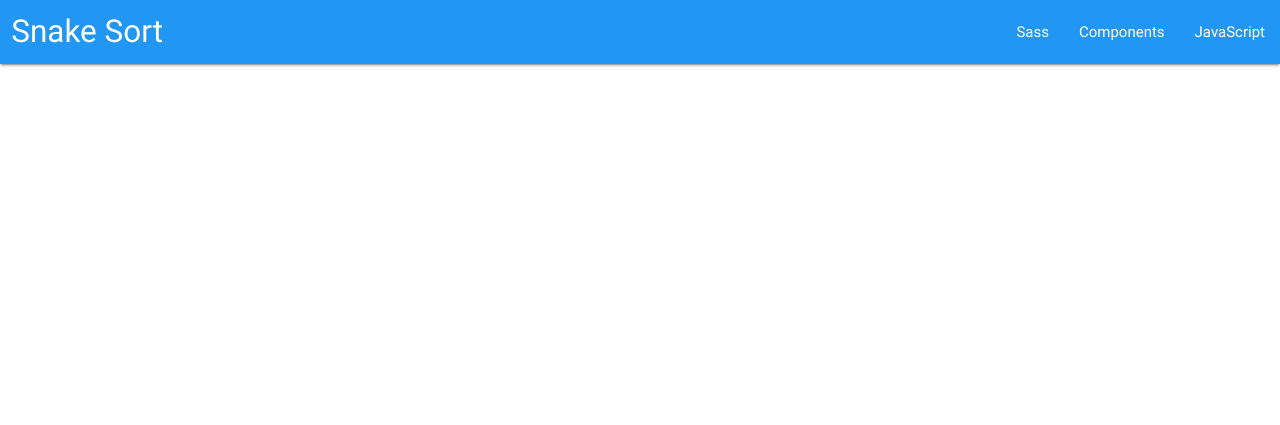
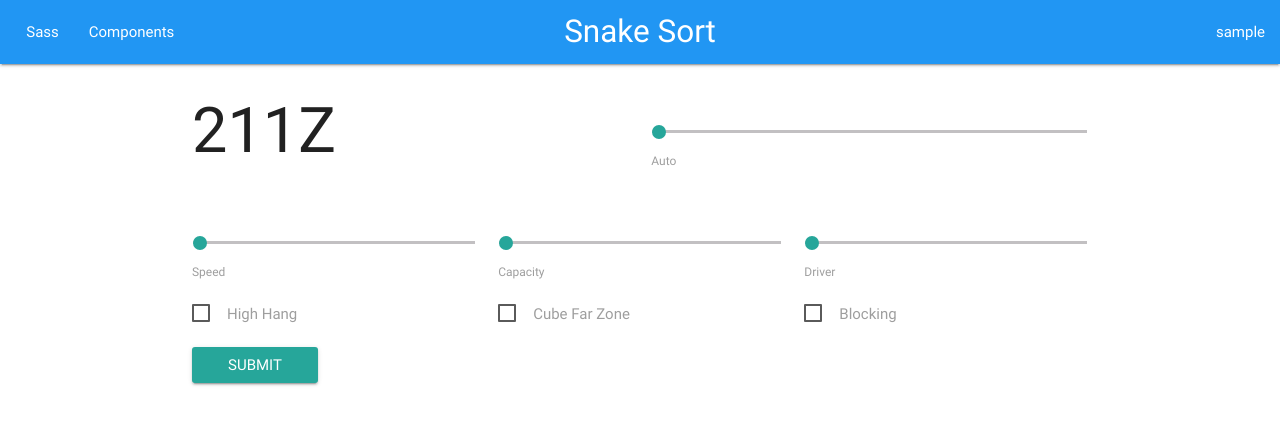
Before and after one commit to DLProgram/Project_Snake_Sort, a Flask app: page / in a window 1280 px wide. Shown: the top 425 px of the page. Run offline with Flask 2, Linux system fonts and the light colour scheme; the visitor is signed in with stand-in values (Sample User, id 1).

Commit message:
Input form, and login lock

```diff
--- a/main.py
+++ b/main.py
@@ -7,17 +7,23 @@ from flask import Flask, render_template, session, request, redirect, url_for
 SAVE_SESSION = True
 app = Flask(__name__)
 
+no_lock_pages = ["/static", "/login", "/logout"]
+
 
 @app.before_request
 def lock():
-    if "/static" not in request.path and "/login" not in request.path:
-        if 'username' not in session:
-            return redirect(url_for('login'))
+    for page in no_lock_pages:
+        if page in request.path:
+            return
+    if 'username' not in session:
+        return redirect(url_for('login'))
 
 
 @app.route('/')
 def index():
-    return render_template('index.html')
+    if request.method == 'POST':
+        pass
+    return render_template('index.html', team="211Z")
 
 
 @app.route("/login", methods=['GET', 'POST'])
@@ -33,9 +39,15 @@ def login():
         return redirect(url_for('index'))
     return render_template("login.html")
 
+
+@app.route("/logout")
+def logout():
+    session.pop('username', None)
+    return redirect(url_for('login'))
+
 if __name__ == '__main__':
     if SAVE_SESSION:
+        app.secret_key = "+8\x0fUb\x84\xbe\xc1\xe6'@\x03\xb5\x08?oT.8?_\x88"
+    else:
         app.secret_key = os.urandom(24)
-    else:
-        app.secret_key = "+8\x0fUb\x84\xbe\xc1\xe6'@\x03\xb5\x08?oT.8?_\x88"
     app.run(host='0.0.0.0')
--- a/templates/index.html
+++ b/templates/index.html
@@ -9,8 +9,61 @@
     </head>
 
     <body>
-      {% extends "navbar.html" %}
+      {% include  "navbar.html" %}
       <div class="container">
+      <form method="get">
+        <div class="row">
+          <div class="col s6">
+            <h1>{{ team }}</h1>
+            <input type="hidden" name="team_name" value="{{ team }}">
+          </div>
+          <div class="col s6">
+            <p class="range-field" style="margin-top: 50px;">
+              <input type="range" id="auto" name="auto" min="0" max="10" step="5" value="0"/>
+              <label for="auto">Auto</label>
+            </p>
+          </div>
+        </div>
+        <div class="row">
+          <div class="col s4">
+            <p class="range-field">
+              <input type="range" name="speed" id="speed" min="0" max="100" value="0"/>
+              <label for="speed">Speed</label>
+            </p>
+          </div>
+          <div class="col s4">
+            <p class="range-field">
+              <input type="range" name="capacity" id="capacity" min="0" max="100" value="0"/>
+              <label for="capacity">Capacity</label>
+            </p>
+          </div>
+          <div class="col s4">
+            <p class="range-field">
+              <input type="range" name="driver" id="driver" min="0" max="100" value="0"/>
+              <label for="driver">Driver</label>
+            </p>
+          </div>
+        </div>
+        <div class="row">
+          <div class="col s4">
+            <input type="checkbox" id="hang" name="hang" />
+            <label for="hang">High Hang</label>
+          </div>
+          <div class="col s4">
+            <input type="checkbox" id="cube" name="cube" />
+            <label for="cube">Cube Far Zone</label>
+          </div>
+          <div class="col s4">
+            <input type="checkbox" id="blocking" name="blocking" />
+            <label for="blocking">Blocking</label>
+          </div>
+        </div>
+        <div class="row">
+          <div class="col s2">
+            <input class="waves-effect waves-light btn" type="submit" value="Submit">
+          </div>
+        </div>
+      </form>
       </div>
       <!--Import jQuery before materialize.js-->
       <script type="text/javascript" src="{{url_for('static', filename='jquery-3.1.1.min.js')}}"></script>
--- a/templates/navbar.html
+++ b/templates/navbar.html
@@ -1,10 +1,12 @@
 <nav>
   <div class="nav-wrapper blue" style="padding-left: 0.75rem;">
-    <a href="#" class="brand-logo">Snake Sort</a>
-    <ul id="nav-mobile" class="right hide-on-med-and-down">
+    <a href="#" class="brand-logo center">Snake Sort</a>
+    <ul id="nav-mobile" class="left hide-on-med-and-down">
       <li><a href="sass.html">Sass</a></li>
       <li><a href="badges.html">Components</a></li>
-      <li><a href="collapsible.html">JavaScript</a></li>
+    </ul>
+    <ul id="nav-mobile" class="right hide-on-med-and-down">
+      <li><a href="{{ url_for('logout') }}">{{ session.username }}</a></li>
     </ul>
   </div>
 </nav>
```
